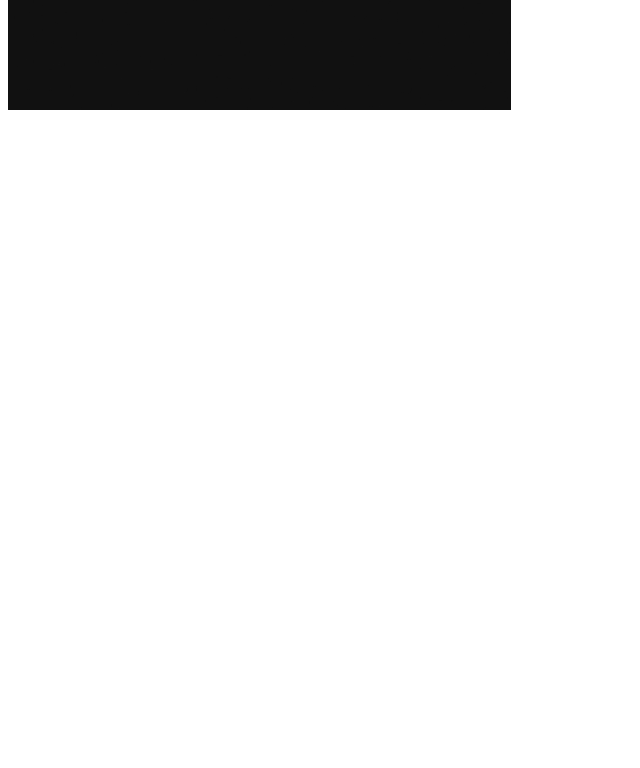
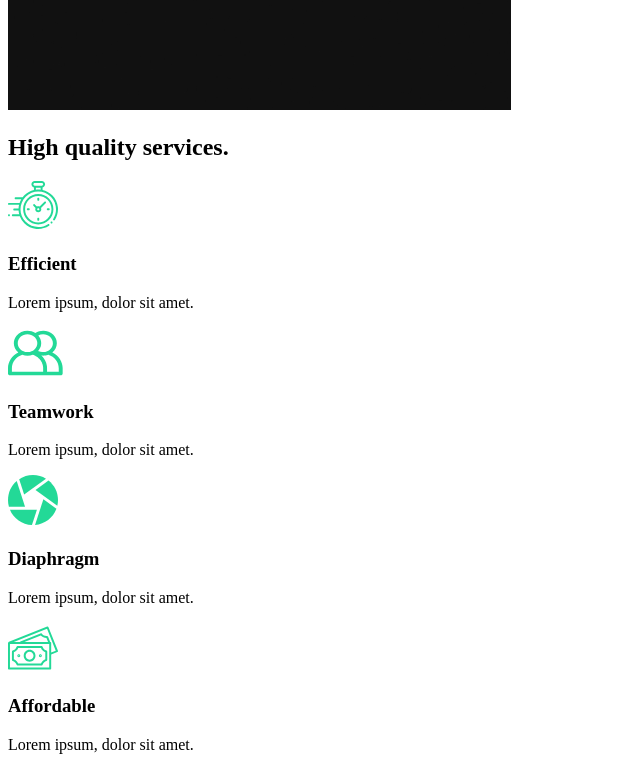
Before and after one commit to tbutler01/the-creative-react-course-capture, a React (Create React App) app: page / in a window 1280 px wide. Shown: the part 860-1628 px from the top of the page, without its empty margins (0-640 px from the left). Before the commit the page ends 982 px from the top, so only its background shows below. Built offline with nearby package versions, Linux system fonts and the light colour scheme.

Commit message:
3. Services Section

```diff
--- /dev/null
+++ b/src/components/ServicesSection.js
@@ -0,0 +1,51 @@
+//Import Icons
+import clock from '../img/clock.svg';
+import diaphragm from '../img/diaphragm.svg';
+import money from '../img/money.svg';
+import teamwork from '../img/teamwork.svg';
+import home2 from '../img/home2.png';
+
+const ServicesSection = () => {
+    return (
+        <div className="services">
+            <div className="description">
+                <h2>High <span>quality</span> services.</h2>
+                <div className="cards">
+                    <div className="card">
+                        <div className="icon">
+                            <img src={clock} alt="clock-icon"/>
+                            <h3>Efficient</h3>
+                        </div>
+                        <p>Lorem ipsum, dolor sit amet.</p>
+                    </div>
+                    <div className="card">
+                        <div className="icon">
+                            <img src={teamwork} alt="teamwork-icon"/>
+                            <h3>Teamwork</h3>
+                        </div>
+                        <p>Lorem ipsum, dolor sit amet.</p>
+                    </div>
+                    <div className="card">
+                        <div className="icon">
+                            <img src={diaphragm} alt="diaphragm-icon"/>
+                            <h3>Diaphragm</h3>
+                        </div>
+                        <p>Lorem ipsum, dolor sit amet.</p>
+                    </div>
+                    <div className="card">
+                        <div className="icon">
+                            <img src={money} alt="money-icon"/>
+                            <h3>Affordable</h3>
+                        </div>
+                        <p>Lorem ipsum, dolor sit amet.</p>
+                    </div>
+                </div>
+            </div>
+            <div className="image">
+                <img src={home2} alt="camera"/>
+            </div>
+        </div>
+    );
+}
+
+export default ServicesSection;
--- a/src/pages/AboutUs.js
+++ b/src/pages/AboutUs.js
@@ -1,7 +1,14 @@
+//Page Components
 import AboutSection from '../components/AboutSection';
+import ServicesSection from '../components/ServicesSection';
 
 const AboutUs = () => {
-    return <AboutSection />;
-}
+    return (
+    <>
+        <AboutSection />
+        <ServicesSection />
+    </>
+    );
+};
 
 export default AboutUs;
```
Also changed, not shown: 1 other file (tests, documents, lock files or other folders).
